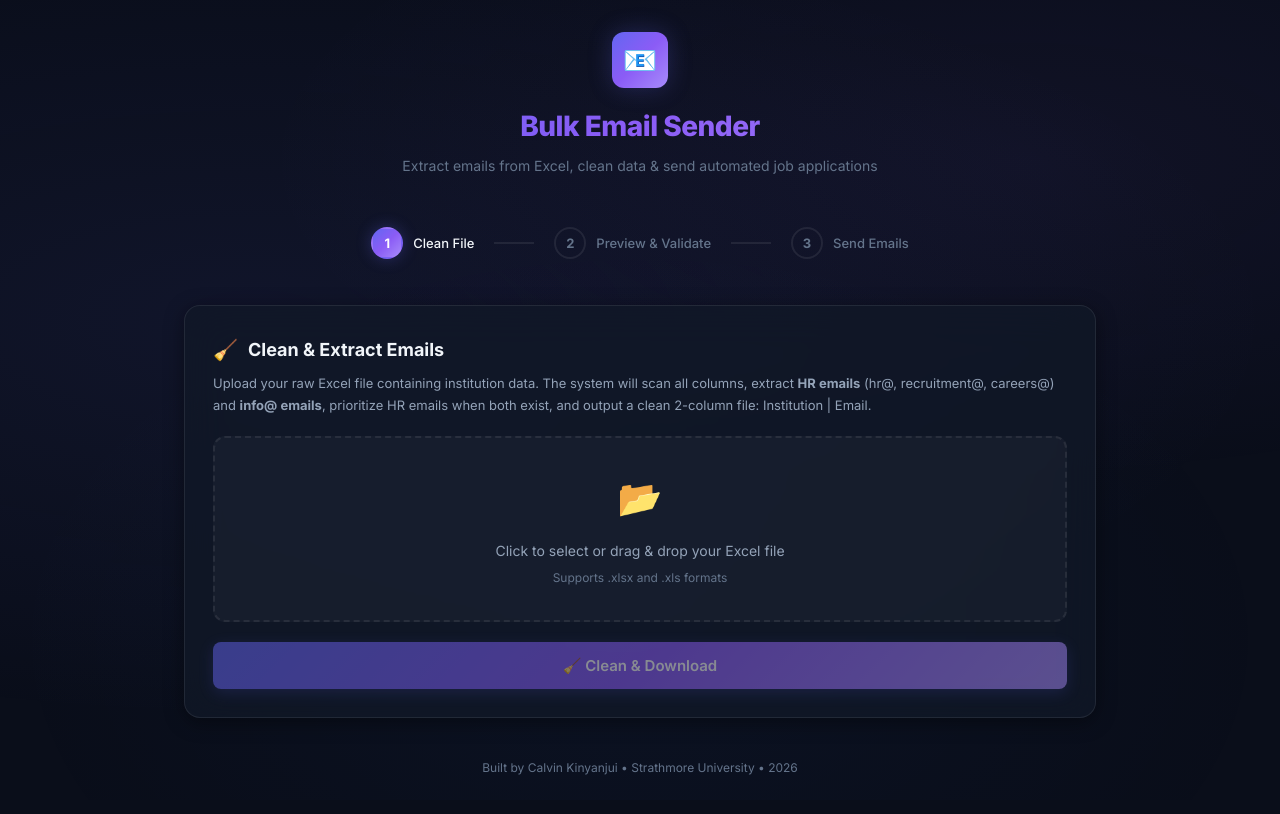
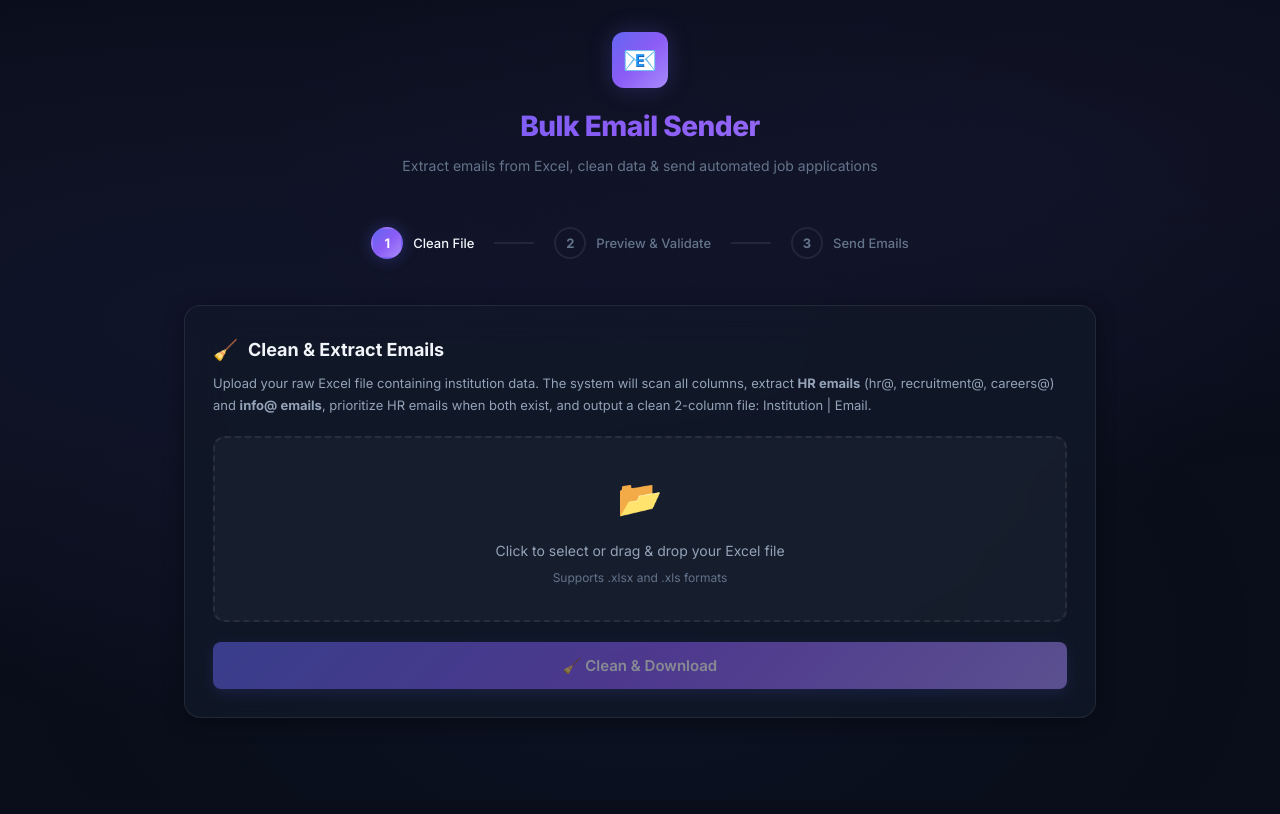
Before and after one commit to CalKK/bulk-emailing, a React (Create React App) app: page / in a window 1280 px wide. Shown: the top 814 px of the page. Built offline with nearby package versions, Linux system fonts and the light colour scheme.

Commit message:
Comment out footer builder information
Comment out the footer text displaying the builder's information.

```diff
--- a/src/App.js
+++ b/src/App.js
@@ -717,7 +717,7 @@ function App() {
 
       {/* Footer */}
       <footer style={{ textAlign: 'center', marginTop: 40, color: 'var(--text-muted)', fontSize: 12 }}>
-      <p>Built by Calvin Kinyanjui • Strathmore University • {new Date().getFullYear()}</p>
+{/* <p>Built by Calvin Kinyanjui • Strathmore University • {new Date().getFullYear()}</p> */}
       </footer>
     </div>
   );
```
